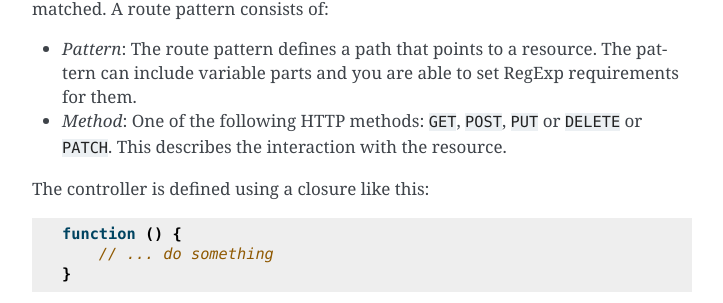
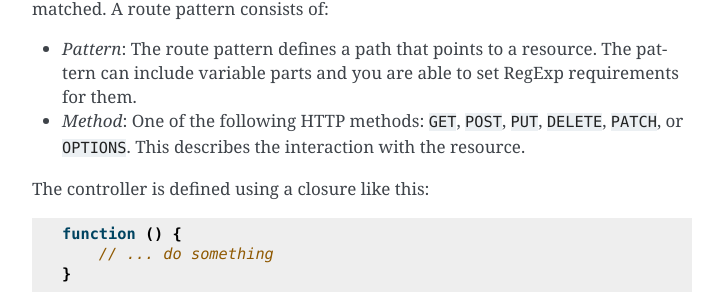
Before and after one commit to silexphp/Silex, a Sphinx documentation site: the page built from doc/usage.rst, in a window 1280 px wide and 900 px high, scrolled down 1442 px. Shown: the part 151-454 px from the top of the window, without its empty margins (388-1111 px from the left). Built offline with Sphinx 7.4.7, drawn with Linux system fonts in a browser that asks for light colours; pages that are not in the unit, such as notebooks, are missing from menus.

Commit message:
updated changelog and docs

```diff
--- a/doc/changelog.rst
+++ b/doc/changelog.rst
@@ -4,6 +4,7 @@
 1.3.0 (2015-XX-XX)
 ------------------
 
+* added support for the OPTIONS HTTP method
 * added caching for the Translator provider
 * deprecated `$app['exception_handler']->disable()` in favor of `unset($app['exception_handler'])`
 * made Silex compatible with Symfony 2.7 (and keep compatibility with Symfony 2.3, 2.5, and 2.6)
--- a/doc/usage.rst
+++ b/doc/usage.rst
@@ -75,8 +75,9 @@
   pattern can include variable parts and you are able to set RegExp
   requirements for them.
 
-* *Method*: One of the following HTTP methods: ``GET``, ``POST``, ``PUT`` or
-  ``DELETE`` or ``PATCH``. This describes the interaction with the resource.
+* *Method*: One of the following HTTP methods: ``GET``, ``POST``, ``PUT``,
+  ``DELETE``, ``PATCH``, or ``OPTIONS``. This describes the interaction with
+  the resource.
 
 The controller is defined using a closure like this::
 
```
